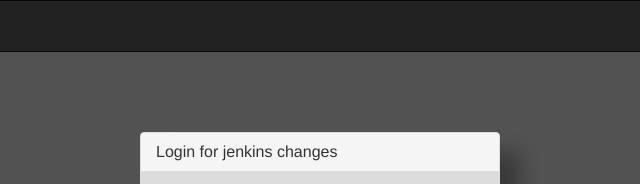
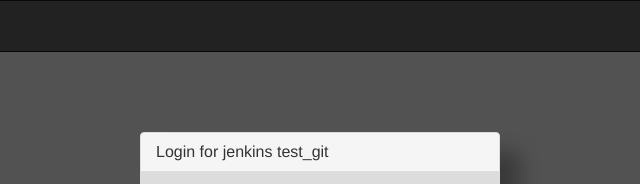
Before and after one commit to tusharjain352/vellaChat, a website: page client/index.html at #!/home in a window 1280 px wide. Shown: the top 184 px of the page, 335-975 px from the left. Drawn offline with nearby package versions, Linux system fonts and the light colour scheme; some packages are replaced by stand-ins of ours; no server answers.

Commit message:
changes git

```diff
--- a/client/templates/home.html
+++ b/client/templates/home.html
@@ -65,7 +65,7 @@
         <div class="col-xs-12 col-sm-8 col-md-4 col-sm-offset-2 col-md-offset-4">
         	<div class="panel panel-default">
         		<div class="panel-heading">
-			    		<h3 class="panel-title">Login for jenkins changes</h3>
+			    		<h3 class="panel-title">Login for jenkins test_git</h3>
 			 			</div>
 			 			<div class="panel-body">
 			    		<form role="form">
```
